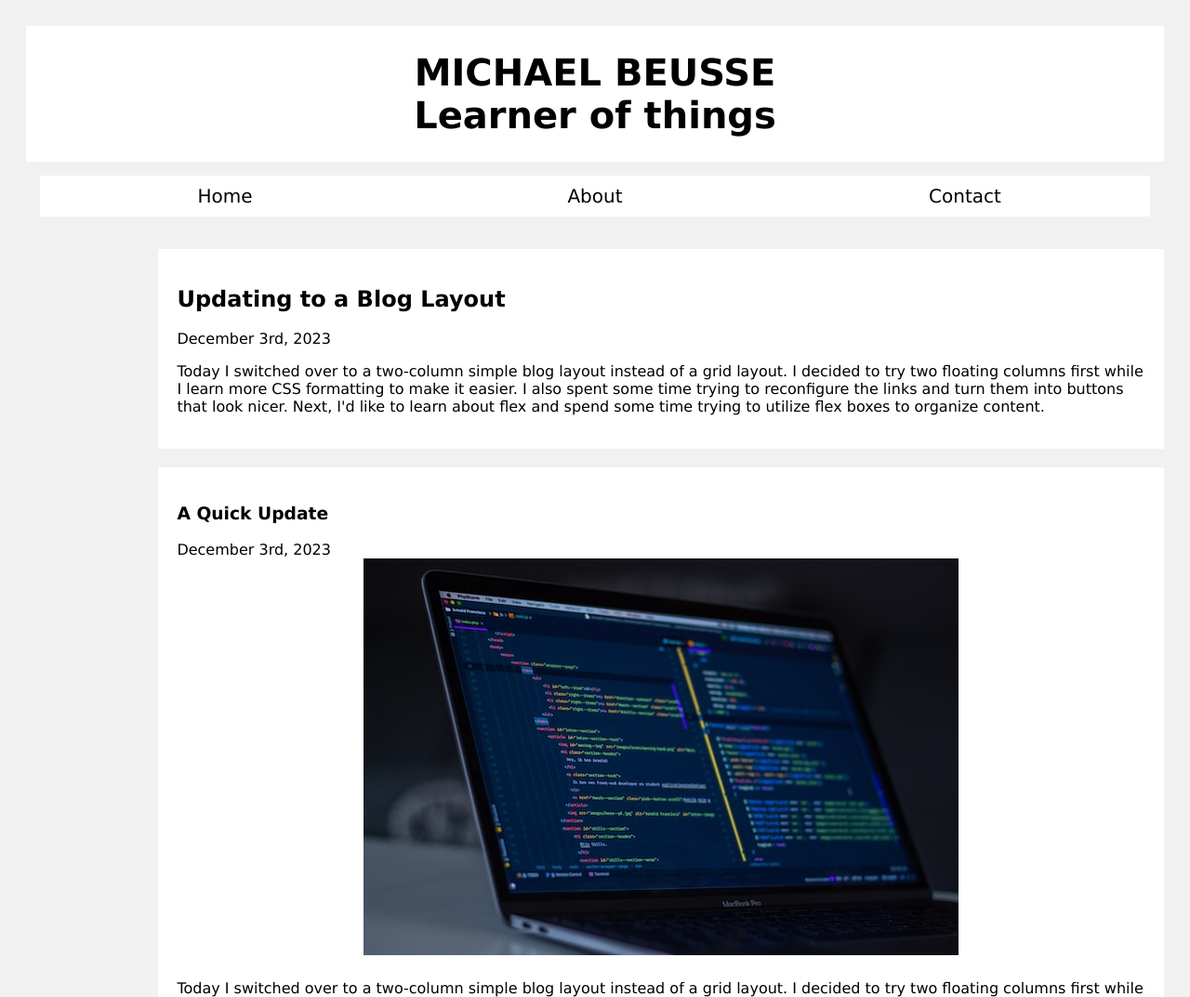
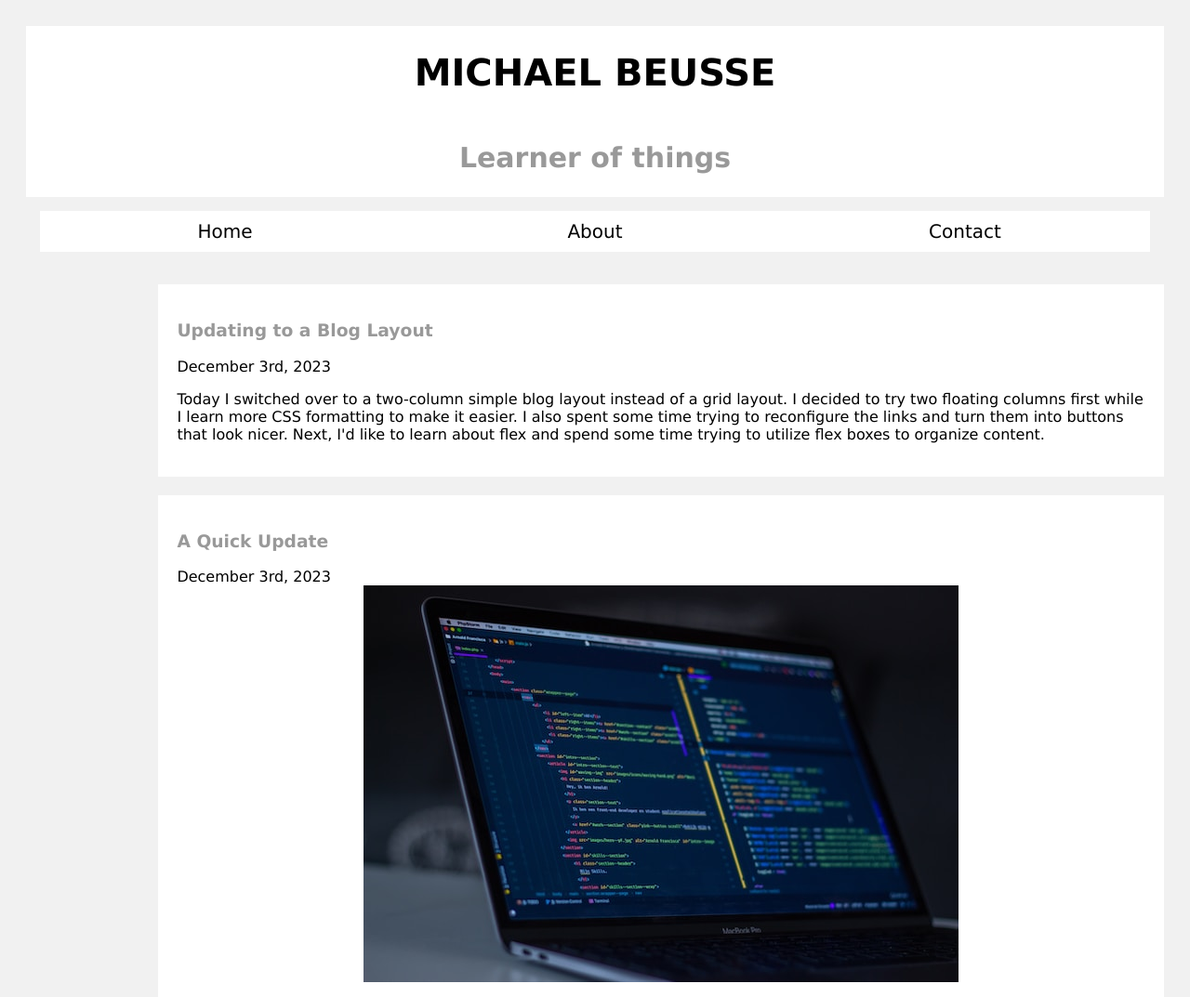
Before and after one commit to MichaelBeusse/MichaelBeusse, a plain HTML site: page index.html in a window 1280 px wide. Shown: the top 1073 px of the page at 93% size. Drawn offline with Linux system fonts and the light colour scheme.

Commit message:
update header css

```diff
--- a/index.html
+++ b/index.html
@@ -9,9 +9,11 @@
 
 <header>
   <h1>
-    MICHAEL BEUSSE<br>
+    MICHAEL BEUSSE
+  </h1>
+  <h2>
     Learner of things
-  </h1>
+  </h2>
   <nav>
     <a href="/html/">Home</a>
     <a href="/html/">About</a>
@@ -26,7 +28,7 @@
 
   <div class="rightcolumn">
     <article class="article-card">
-      <h2>Updating to a Blog Layout</h2>
+      <h3>Updating to a Blog Layout</h3>
       <time datetime="2023-12-03">December 3rd, 2023</time>
       <p>Today I switched over to a two-column simple blog layout instead of a grid layout. I decided to try two floating columns first while I learn more CSS formatting to make it easier. I also spent some time trying to reconfigure the links and turn them into buttons that look nicer. Next, I'd like to learn about flex and spend some time trying to utilize flex boxes to organize content.</p>
     </article>
--- a/style.css
+++ b/style.css
@@ -115,7 +115,8 @@ h1 {
 }
 
 h2, h3, h4, h5, h6 {
-  font-weight: bold;
+  font-weight:800;
+  color: #999999;
 }
 
 /* Responsive layout - when the screen is less than 800px wide, make the columns stack on top of each other */
```
